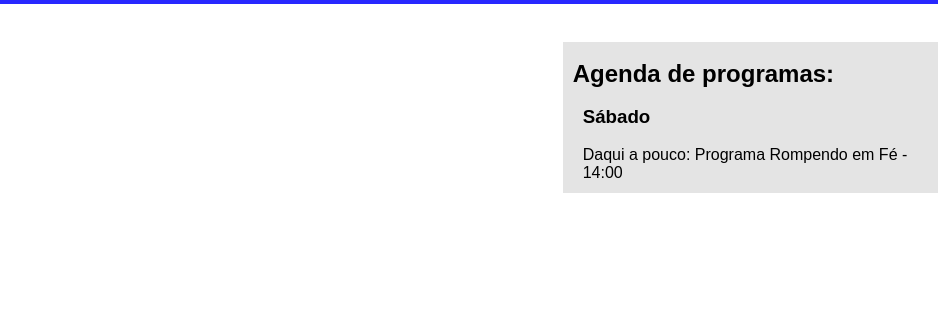
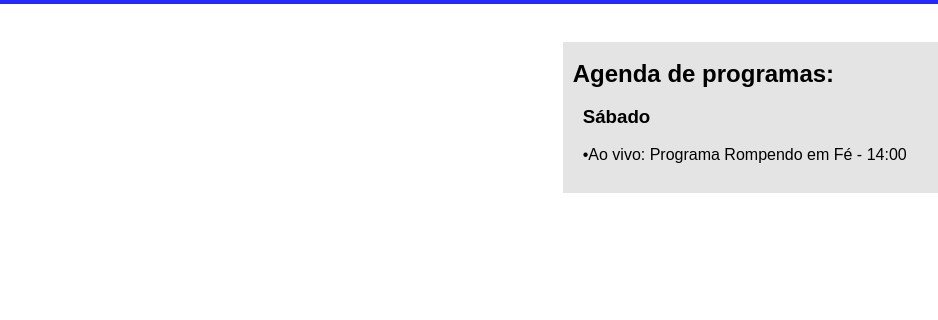
Before and after one commit to rompendoemfe/radio, a plain HTML site: page index.html in a window 1280 px wide. Shown: the part 109-429 px from the top of the page, 342-1280 px from the left. Drawn offline with Linux system fonts and the light colour scheme.

Commit message:
Update index.html

```diff
--- a/index.html
+++ b/index.html
@@ -32,7 +32,7 @@
         <br>
         <h3>Sábado</h3>
         <br>
-        <p>Daqui a pouco: Programa Rompendo em Fé - 14:00</p>
+        <p>•Ao vivo: Programa Rompendo em Fé - 14:00</p>
 
     </div>
 
```
